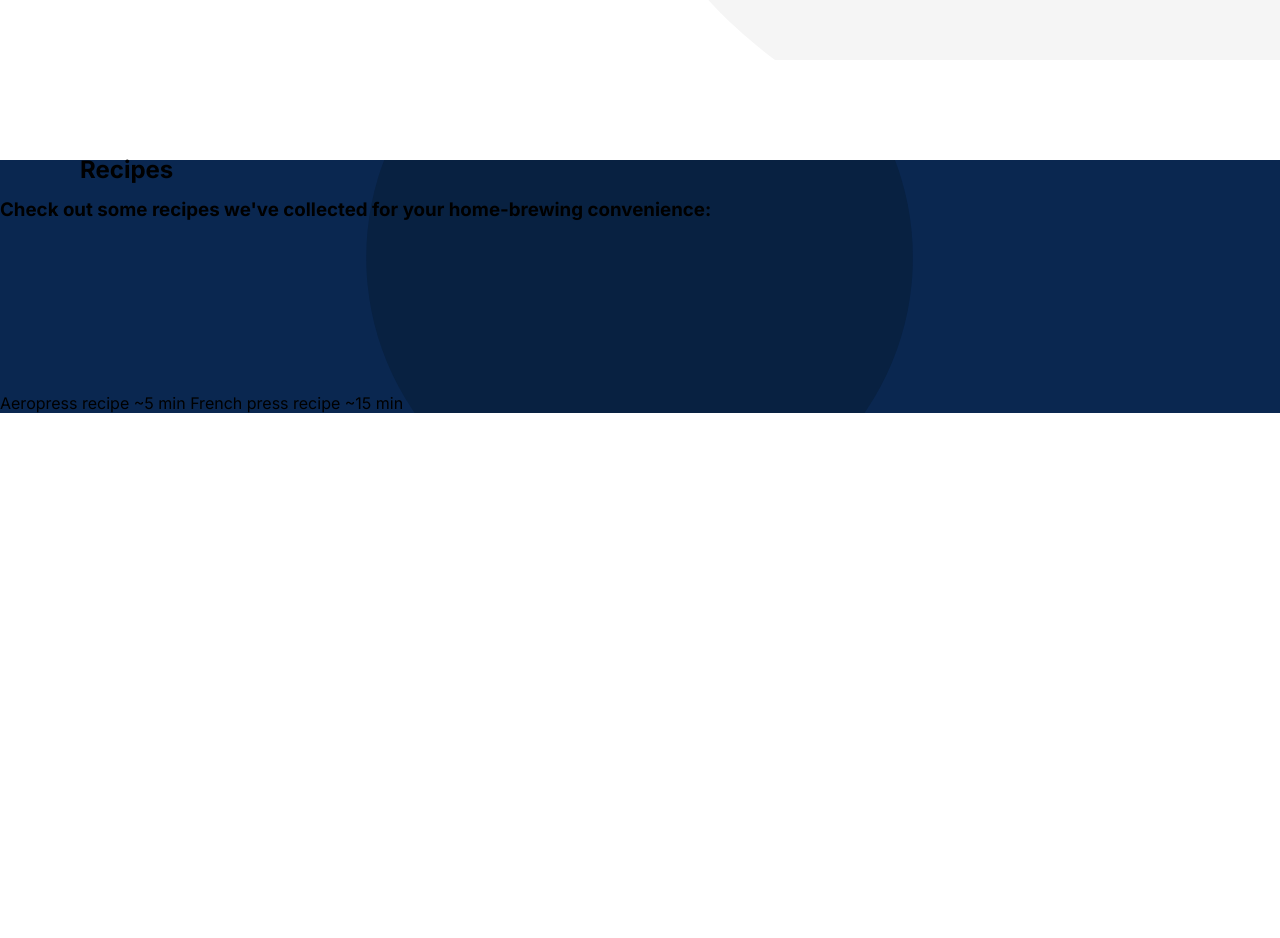
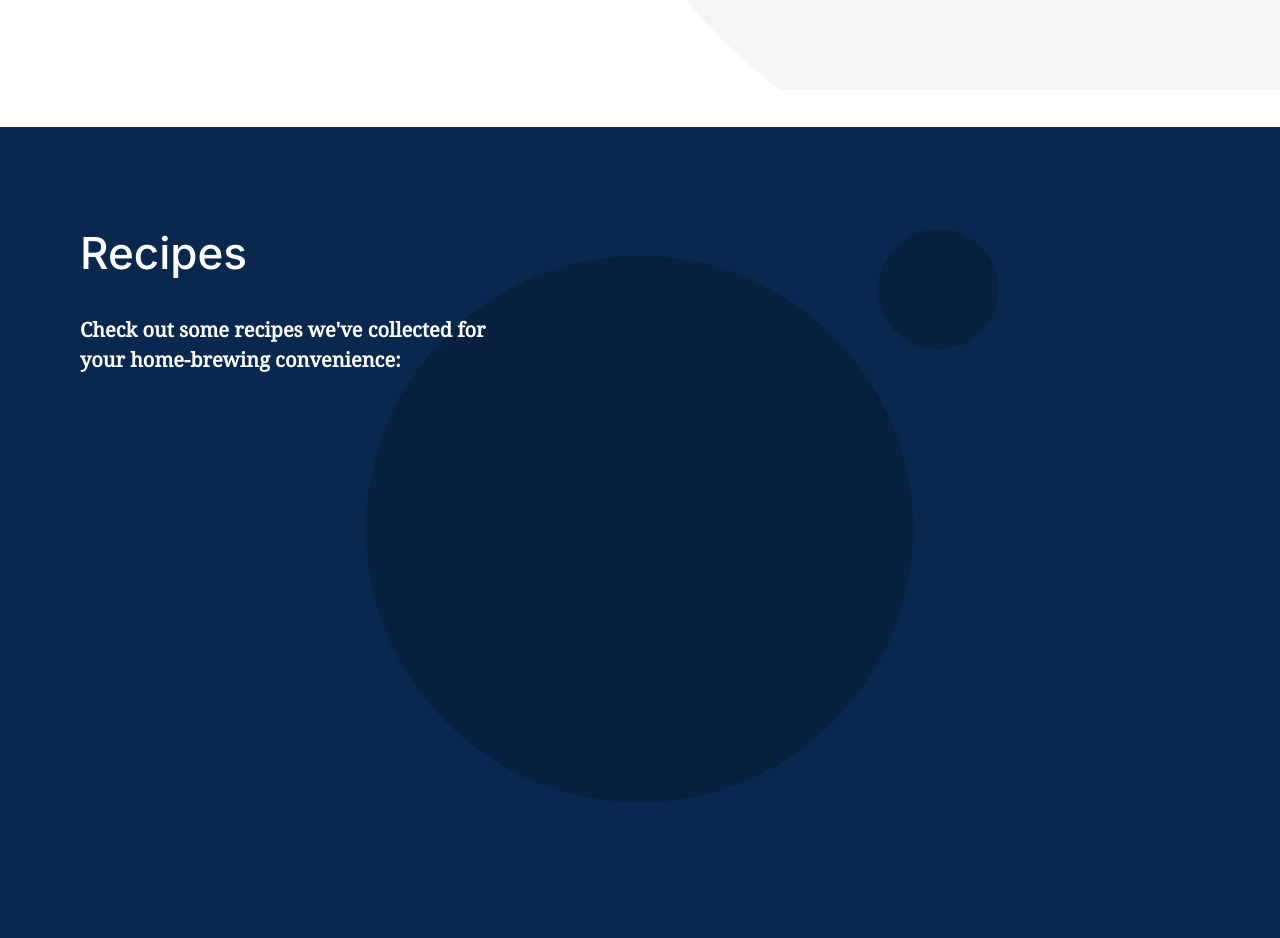
Before and after one commit to catelynr2/se_project_coffeeshop, a plain HTML site: page index.html in a window 1280 px wide. Shown: the part 740-1678 px from the top of the page. Before the commit the page ends 1153 px from the top, so only its background shows below. Drawn offline with Linux system fonts and the light colour scheme.

Commit message:
stage 2 header recipes

```diff
--- a/pages/index.css
+++ b/pages/index.css
@@ -18,7 +18,6 @@
   max-height: 800px;
   padding: 30px 80px 0 30px;
   position: relative;
-  box-sizing: border-box;
 }
 
 .nav {
@@ -128,21 +127,47 @@
   background-repeat: no-repeat;
   background-position: center;
   background-size: cover;
+  color: #fff;
 }
 
 .recipes__title {
-  margin-top: 100px;
-  margin-left: 80px;
+  padding-top: 100px;
+  padding-left: 80px;
+  padding-bottom: 0;
+  max-width: 580px;
+  font-family: "Inter";
+  font-weight: 500;
+  font-size: 44px;
+  line-height: 52px;
 }
 
 .recipes__subtitle {
+  margin-left: 80px;
+  margin-top: 24px;
+  max-width: 438px;
+  font-family: "Noto Serif";
+  font-size: 20px;
+  line-height: 30px;
 }
 
 .recipes__videos {
+  display: flex;
+  justify-content: center;
+  margin-top: 80px;
+  margin-bottom: 0;
+  height: 480px;
+  width: 273px;
+  column-gap: 40px;
 }
 
-.recipes__iframs {
+.recipes__iframe {
 }
 
 .recipes__video-caption {
+  margin-top: 24px;
+  margin-bottom: 215px;
+  font-family: "Inter";
+  font-weight: 500;
+  font-size: 20px;
+  line-height: 30px;
 }
```
